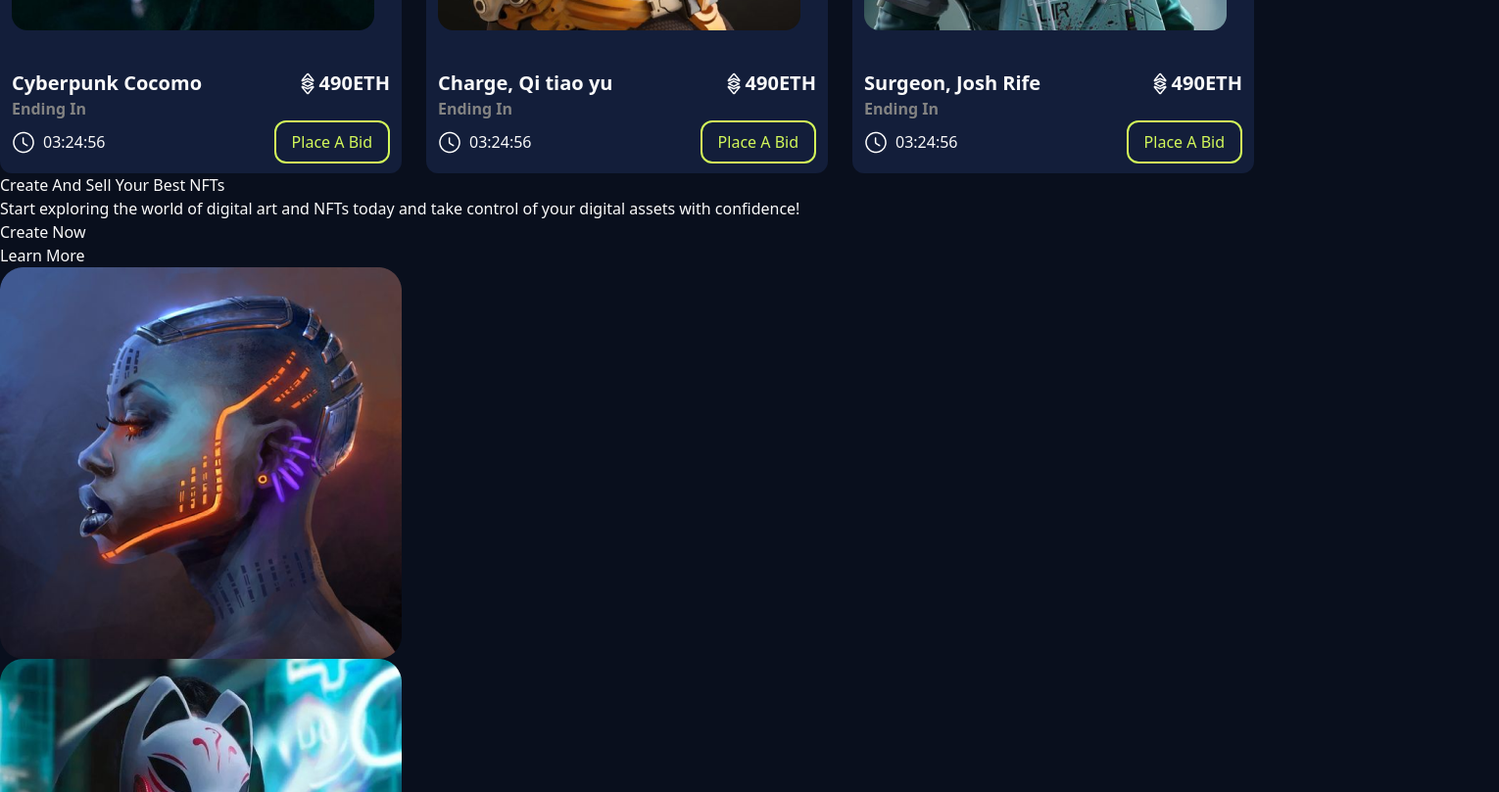
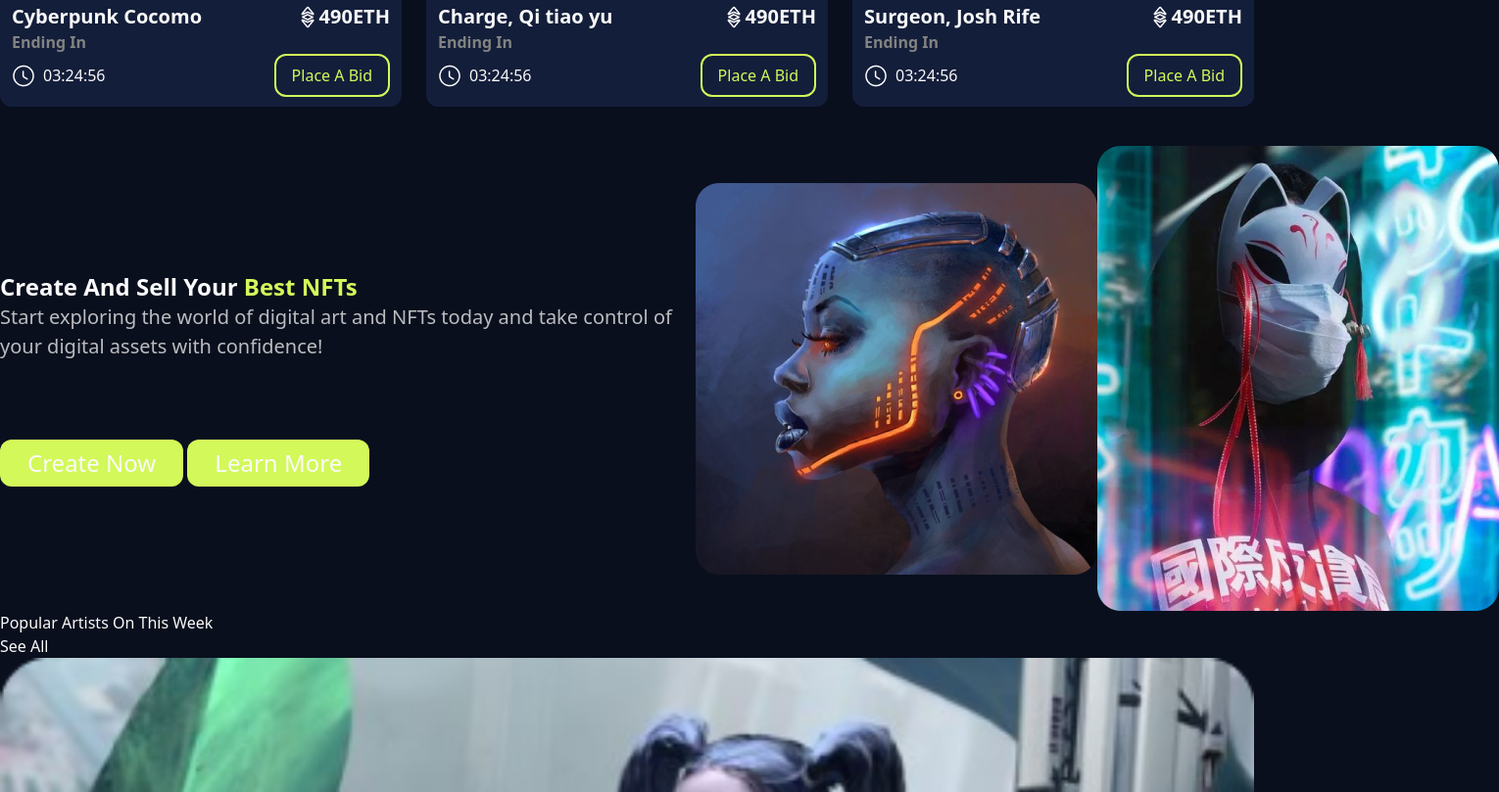
Before and after one commit to mardi-niyayesh/my-project, a website: page index.html in a window 1280 px wide. Shown: the part 1355-2164 px from the top of the page at 98% size, 1530 px wide, since content can reach past the window. Drawn offline with Linux system fonts and the light colour scheme.

Commit message:
refactor html NFT

```diff
--- a/index.html
+++ b/index.html
@@ -115,7 +115,7 @@
       <main class=" w-max-[1200px] mx-auto mt-30">
         <div class="mask-t-to-blue-300 mb-20">
           <div class="container w-max-[1200px] flex items-center justify-between mx-auto mt-10">
-            <div class="font-bold text-[48px] w-[500px] h-[116px]">
+            <div class="font-bold text-[480px] h-[11px] w-[506px]">
               <span class="text-[#d3f85a]">Amazing</span>
               <span>and Super Unique Art of This</span>
               <span class="text-[#d3f85a]"> Week</span>
@@ -197,32 +197,32 @@
           </div>
         </div>
 
-        <div class="create-cell">
-          <div class="container">
-            <div class="c-create">
-              <div class="container-create-cell">
-                <div class="container-create-cell-title">
+        <div>
+          <div>
+            <div class="container w-max-[1200px] flex items-center justify-between mx-auto mt-10">
+              <div>
+                <div class="text-2xl font-bold">
                   <span>Create And Sell Your </span>
-                  <span>Best NFTs</span>
+                  <span class="text-[#d3f85a]">Best NFTs</span>
                 </div>
-                <div class="container-create-cell-txt">
+                <div class="text-[20px] text-[#fffffdb8] w-[400px] h-[52px] mb-20">
                   <p>
                     Start exploring the world of digital art and NFTs today and
                     take control of your digital assets with confidence!
                   </p>
                 </div>
-                <div class="container-create-btn">
+                <div >
                   <a href="#">
-                    <button>Create Now</button>
+                    <button class="text-2xl bg-[#d3f85a] px-7 py-2 rounded-xl text-black">Create Now</button>
                   </a>
 
                   <a href="#">
-                    <p>Learn More</p>
+                    <button class="text-2xl bg-[#d3f85a] px-7 py-2 rounded-xl text-black">Learn More</button>
                   </a>
                 </div>
               </div>
 
-              <div class="create-cell-right">
+              <div class="flex items-center justify-between">
                 <img src="img/Rectangle 9672.png" alt="" />
                 <img src="img/Rectangle 9671.png" alt="" />
               </div>
```
